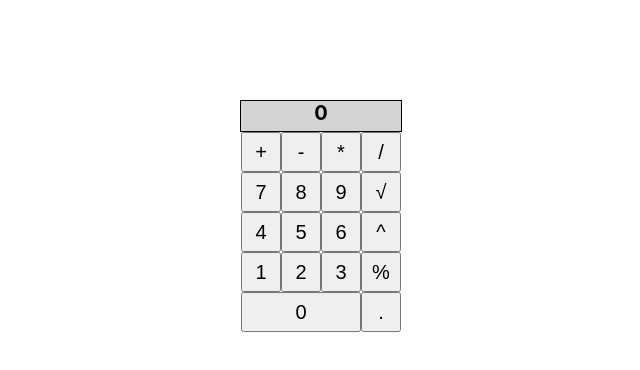
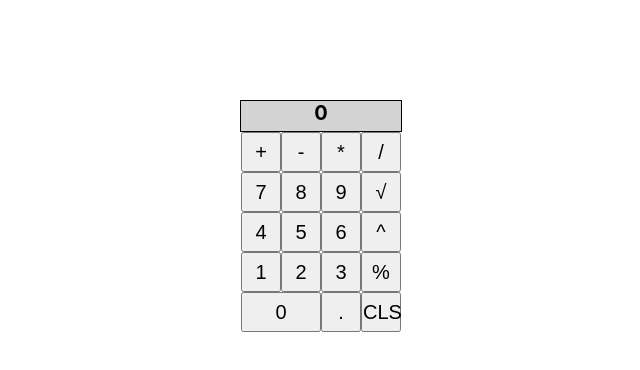
Before and after one commit to enes1823/Calculator, a React (Create React App) app: page / in a window 1280 px wide. Shown: the top 370 px of the page, without its empty margins (319-959 px from the left). Built offline with nearby package versions, Linux system fonts and the light colour scheme.

Commit message:
Added CLS button to the UI & add result

```diff
--- a/src/App.css
+++ b/src/App.css
@@ -2,6 +2,7 @@
   margin: 0px;
   padding: 0px;
   font-size: 20px;
+  text-align: center;
 }
 .content {
   display: flex;
@@ -18,7 +19,7 @@
   height: 40px;
 }
 .button_calculator_0 {
-  width: 120px;
+  width: 80px;
   height: 40px;
 }
 .score {
--- a/src/App.js
+++ b/src/App.js
@@ -1,11 +1,15 @@
 import './App.css';
+import { useState } from 'react';
 
 const App = () => {
+
+  const [result, setResult] = useState(0);
+
   return (
     <div className='content'>
       <div className='calculator_body'>
         <div className='calculator_header'>
-         <h1 className='score'>0</h1>
+         <h1 className='score'>{result}</h1>
         </div>
         <div className='calculator_bottom'>
           <div className='row'>
@@ -35,6 +39,7 @@ const App = () => {
           <div className='row'>
             <button className='button_calculator_0'>0</button>
             <button className='button_calculator'>.</button>
+            <button className='button_calculator'>CLS</button>
           </div>
         </div>
       </div>
```
